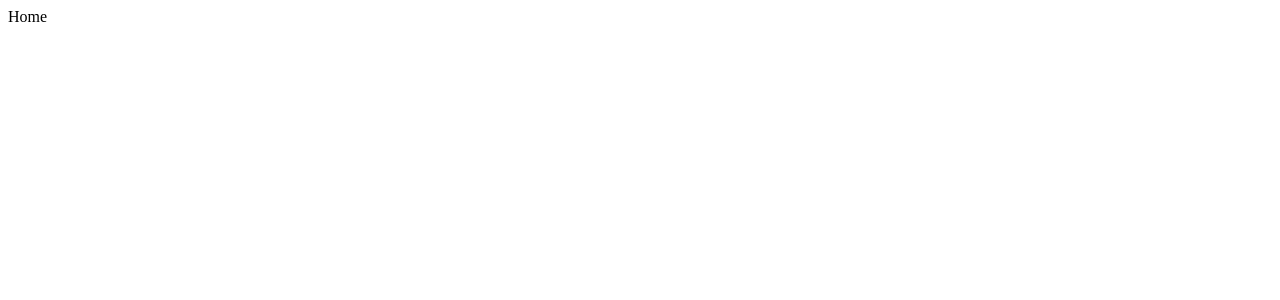
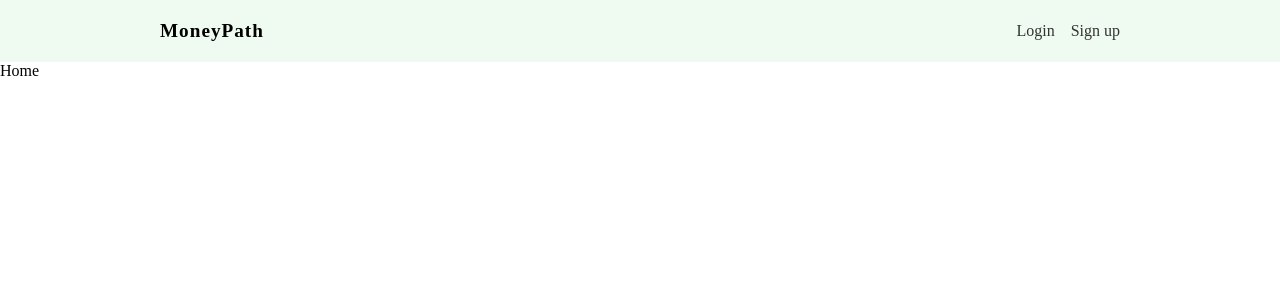
Before and after one commit to bwong-yh/finance-tracker, a JavaScript app: page / in a window 1280 px wide. Shown: the top 300 px of the page. Built offline with nearby package versions, Linux system fonts and the light colour scheme; the HTML template or start-up script is replaced by a standard one.

Commit message:
create Navbar

```diff
--- a/src/App.js
+++ b/src/App.js
@@ -1,5 +1,8 @@
 import { BrowserRouter, Navigate, Route, Routes } from 'react-router-dom';
 import './App.css';
+
+// components
+import Navbar from './components/Navbar/Navbar';
 
 // pages
 import Home from './pages/home/Home';
@@ -10,6 +13,8 @@ function App() {
   return (
     <div className='App'>
       <BrowserRouter>
+        <Navbar />
+
         <Routes>
           <Route path='/' element={<Home />}></Route>
           <Route path='/signup' element={<Signup />}></Route>
--- /dev/null
+++ b/src/components/Navbar/Navbar.css
@@ -0,0 +1,29 @@
+.navbar {
+  width: 100%;
+  background: #effaf0;
+  padding: 20px 10px;
+  box-sizing: border-box;
+}
+
+.navbar ul {
+  display: flex;
+  margin: 0 auto;
+  max-width: 960px;
+  align-items: center;
+}
+
+.title {
+  margin-right: auto;
+  font-weight: bold;
+  letter-spacing: 1px;
+  font-size: 1.2em;
+}
+
+.navbar button, .navbar a {
+  margin-left: 16px;
+}
+
+.navbar a {
+  color: #333;
+  text-decoration: none;
+}
--- /dev/null
+++ b/src/components/Navbar/Navbar.js
@@ -0,0 +1,20 @@
+import { NavLink } from 'react-router-dom';
+import './Navbar.css';
+
+const Navbar = () => {
+  return (
+    <nav className='navbar'>
+      <ul>
+        <li className='title'>MoneyPath</li>
+        <li>
+          <NavLink to='/login'>Login</NavLink>
+        </li>
+        <li>
+          <NavLink to='/signup'>Sign up</NavLink>
+        </li>
+      </ul>
+    </nav>
+  );
+};
+
+export default Navbar;
--- a/src/index.css
+++ b/src/index.css
@@ -0,0 +1,9 @@
+*, *::before, *::after {
+  box-sizing: border-box;
+  margin: 0;
+  padding: 0;
+}
+
+ul li {
+  list-style-type: none;
+}
```
